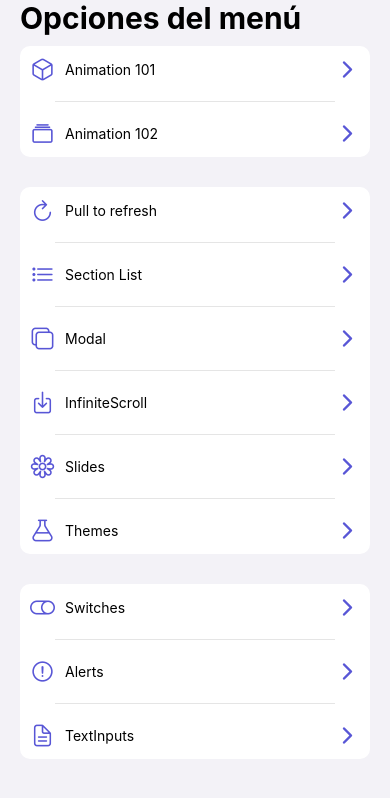
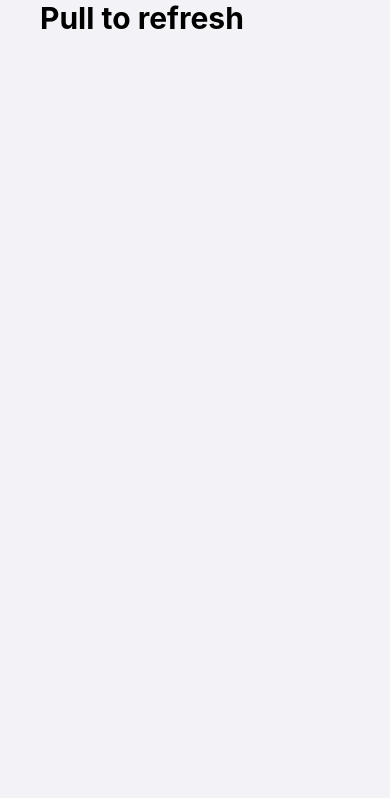
Before and after one commit to Lautaro261/componentsApp, a React Native app: screen /PullToRefreshScreen in a window 390 px wide. Shown: the top 798 px of the page. Built offline with nearby package versions, Linux system fonts and the light colour scheme.

Commit message:
PullToRefreshScreen finalizado

```diff
--- a/src/presentation/navigator/Navigator.tsx
+++ b/src/presentation/navigator/Navigator.tsx
@@ -6,6 +6,7 @@ import { Animation102Screen } from '../screens/animations/Animation102Screen';
 import { SwitchScreen } from '../screens/switches/SwitchScreen';
 import { Alertscreen } from '../screens/alerts/Alertscreen';
 import { TextInputScreen } from '../screens/inputs/TextInputScreen';
+import { PullToRefreshScreen } from '../screens/ui/PullToRefreshScreen';
 
 const Stack = createStackNavigator();
 
@@ -22,6 +23,7 @@ export const Navigator = () => {
       <Stack.Screen name="SwitchScreen" component={SwitchScreen}/>
       <Stack.Screen name="AlertScreen" component={Alertscreen}/>
       <Stack.Screen name="TextInputScreen" component={TextInputScreen}/>
+      <Stack.Screen name="PullToRefreshScreen" component={PullToRefreshScreen}/>
     </Stack.Navigator>
   );
 };
--- /dev/null
+++ b/src/presentation/screens/ui/PullToRefreshScreen.tsx
@@ -0,0 +1,39 @@
+import React, { useState } from 'react';
+import { Title } from '../../components/ui/Title';
+import { RefreshControl, ScrollView } from 'react-native';
+import { useSafeAreaInsets } from 'react-native-safe-area-context';
+import { colors, globalStyles } from '../../../config/theme/globalTheme';
+
+export const PullToRefreshScreen = () => {
+
+    const [isRefreshing, setIsRefreshing] = useState(false);
+    const { top } = useSafeAreaInsets();
+
+    const onRefrech = ()=>{
+        setIsRefreshing(true);
+
+        setTimeout(() => {
+            setIsRefreshing(false);
+        }, 3000);
+    };
+
+
+
+  return (
+    <ScrollView
+    refreshControl={
+       <RefreshControl
+       refreshing = {isRefreshing}
+       progressViewOffset={top}
+       colors={[colors.primary, 'red', 'orange']}
+       onRefresh={onRefrech}
+       />}
+    style={[globalStyles.mainContainer, globalStyles.globalMargin]}
+    >
+
+
+
+        <Title text="Pull to refresh" safe/>
+    </ScrollView>
+  );
+};
```
